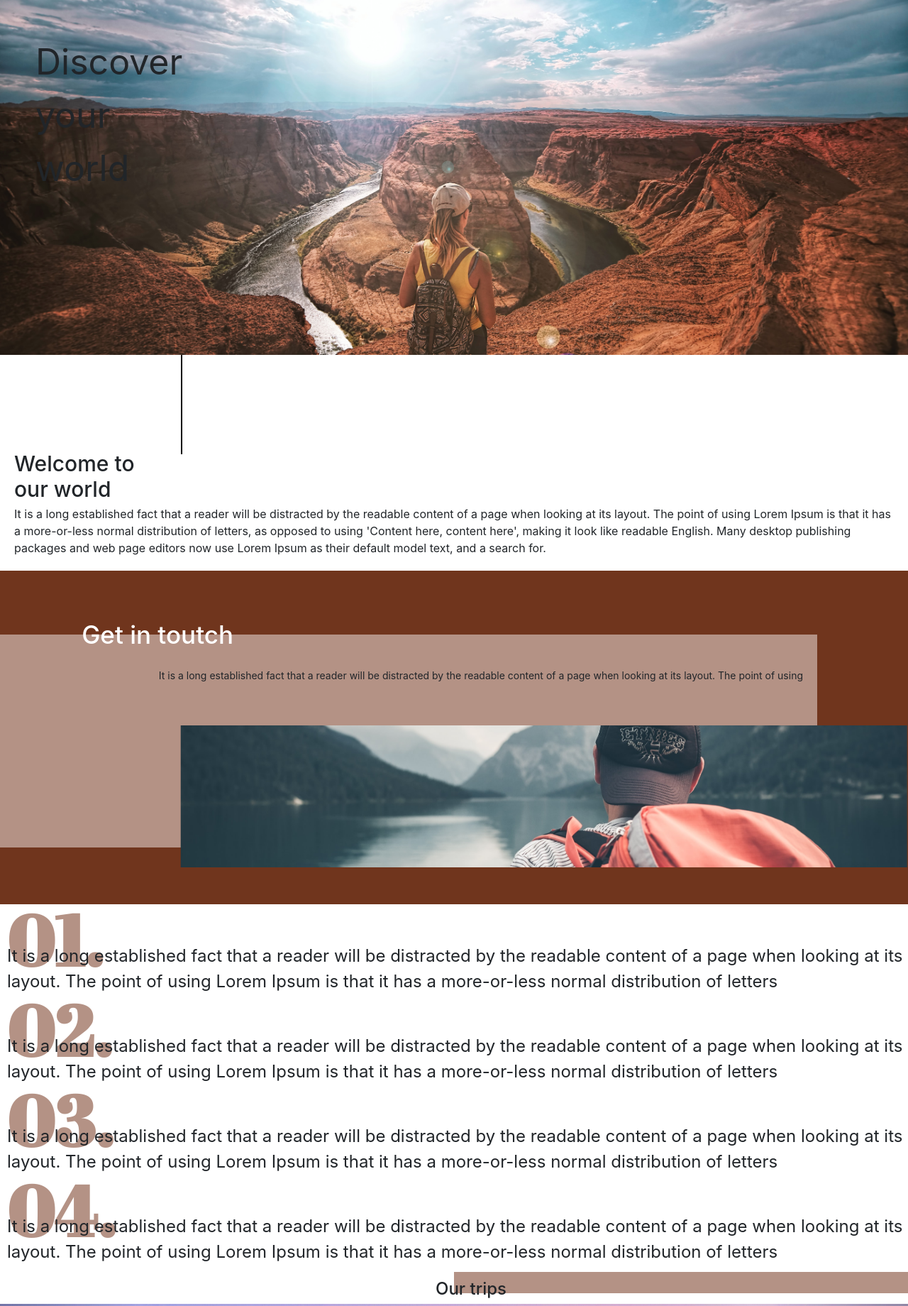
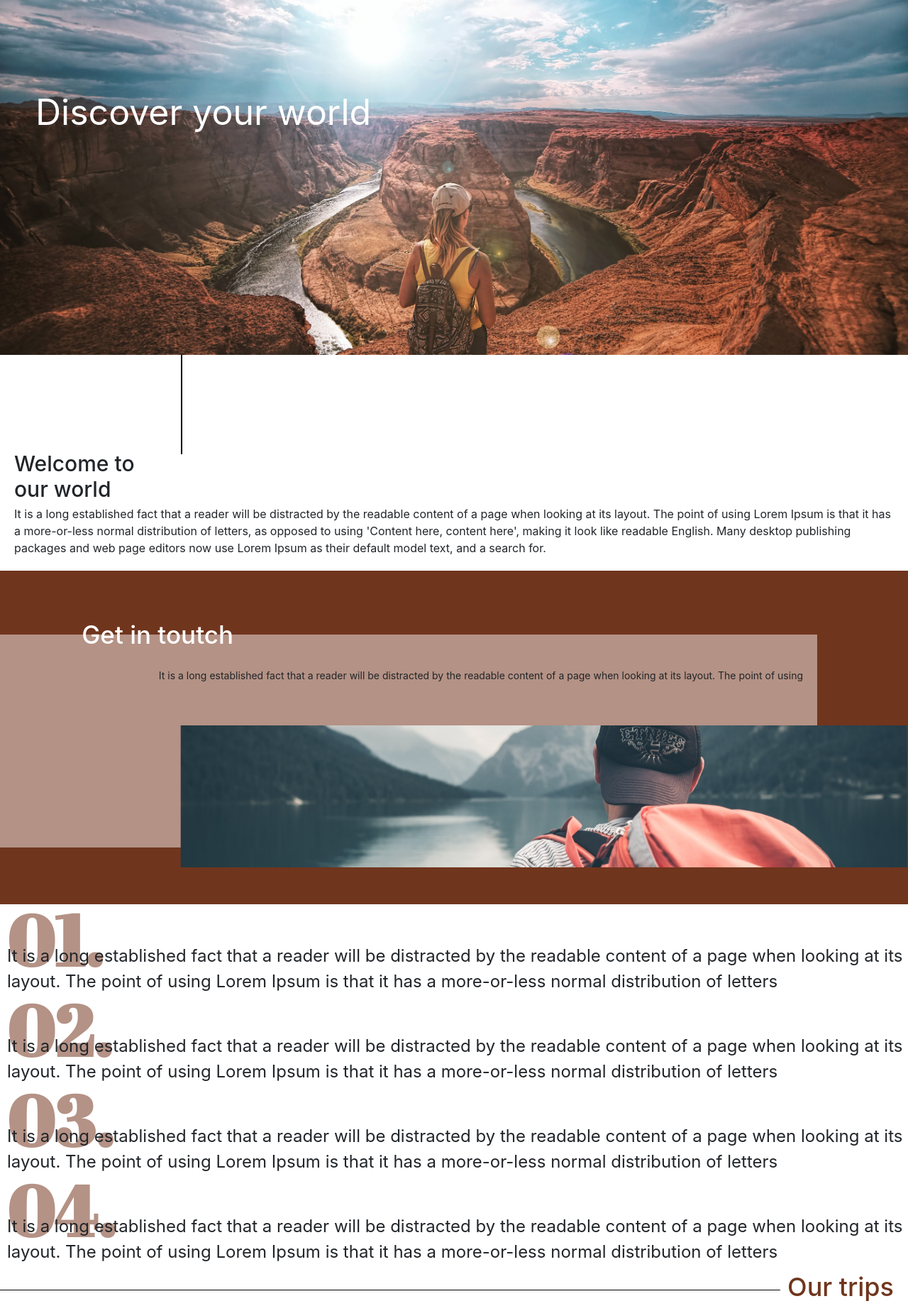
Before and after one commit to efi1995/Travel, a PHP site: page /travel/ in a window 1280 px wide. Shown: the part 100-1940 px from the top of the page at 71% size. Run offline with PHP 8.4, Linux system fonts and the light colour scheme; data that the repository does not hold is empty; some libraries are stand-ins or nearby versions.

Commit message:
sass
sass changes

```diff
--- a/assets/sass/_fifth.scss
+++ b/assets/sass/_fifth.scss
@@ -1,20 +1,28 @@
 .fifth{
 
     .title{
-        background-color: #b49285;
-        width: 50%;
-        position: absolute;
-        right: 0;
-        height: 30px;
+        position: relative;
+
+        :after{
+            content:"";
+            position: absolute;
+            bottom: 0;
+            left: 0;
+            right: 180px;
+            height: 0.5em;
+            border-top: 1px solid black;
+        }
 
         h2{
-            font-size: 24px;
+            text-align: end;
+            font-size: 36px;
             font-weight: 500;
-            transform: translate(-26px, 10px);
+            padding-right: 20px;
+            color: #70351d;
         }
     }
 
     .carousel{
-        top: 45px;
+        top: 20px;
     }
 }
--- a/assets/sass/_first.scss
+++ b/assets/sass/_first.scss
@@ -11,16 +11,20 @@
         background-position: center;
 
         .introduction-inner{
-            padding-top: 50px;
+            padding-top: 10%;
             margin-left: 50px;
             font-size: 50px;
-            width: 235px;
+            width: 39%;
             display: flex;
             flex-wrap: wrap;
+            line-height: 1.2;
+
+            @media (min-width: 900px) {
+                color: white;
             }
         }
 
-    .introduction:after{
+        :after{
             content: '';
             position: absolute;
             bottom: 0;
@@ -31,3 +35,4 @@
             transform: translate(-50%, 100%);
         }
     }
+}
--- a/assets/sass/master.css
+++ b/assets/sass/master.css
@@ -109,18 +109,25 @@ header .header_menu .menu_items .dropdown .dropdown-menu {
 }
 
 .first .introduction .introduction-inner {
-  padding-top: 50px;
+  padding-top: 10%;
   margin-left: 50px;
   font-size: 50px;
-  width: 235px;
+  width: 39%;
   display: -webkit-box;
   display: -ms-flexbox;
   display: flex;
   -ms-flex-wrap: wrap;
       flex-wrap: wrap;
+  line-height: 1.2;
 }
 
-.first .introduction:after {
+@media (min-width: 900px) {
+  .first .introduction .introduction-inner {
+    color: white;
+  }
+}
+
+.first .introduction :after {
   content: '';
   position: absolute;
   bottom: 0;
@@ -232,21 +239,28 @@ header .header_menu .menu_items .dropdown .dropdown-menu {
 }
 
 .fifth .title {
-  background-color: #b49285;
-  width: 50%;
+  position: relative;
+}
+
+.fifth .title :after {
+  content: "";
   position: absolute;
-  right: 0;
-  height: 30px;
+  bottom: 0;
+  left: 0;
+  right: 180px;
+  height: 0.5em;
+  border-top: 1px solid black;
 }
 
 .fifth .title h2 {
-  font-size: 24px;
+  text-align: end;
+  font-size: 36px;
   font-weight: 500;
-  -webkit-transform: translate(-26px, 10px);
-          transform: translate(-26px, 10px);
+  padding-right: 20px;
+  color: #70351d;
 }
 
 .fifth .carousel {
-  top: 45px;
+  top: 20px;
 }
 /*# sourceMappingURL=master.css.map */
--- a/views/home/main.php
+++ b/views/home/main.php
@@ -29,7 +29,7 @@
   <header>
     <div class="header_menu">
       <div class="menu_logo">
-        <a href="<?php echo ROOT_URL; ?>home">
+        <a href="<?php echo ROOT_URL; ?>">
           <img src="images\6ba0454c-7d5d-4a3f-bd59-b24525840817_200x200.png" alt="logo">
         </a>
     </div>
```
Also changed, not shown: 1 other file. Lines whose indentation alone changed are shown as unchanged.
